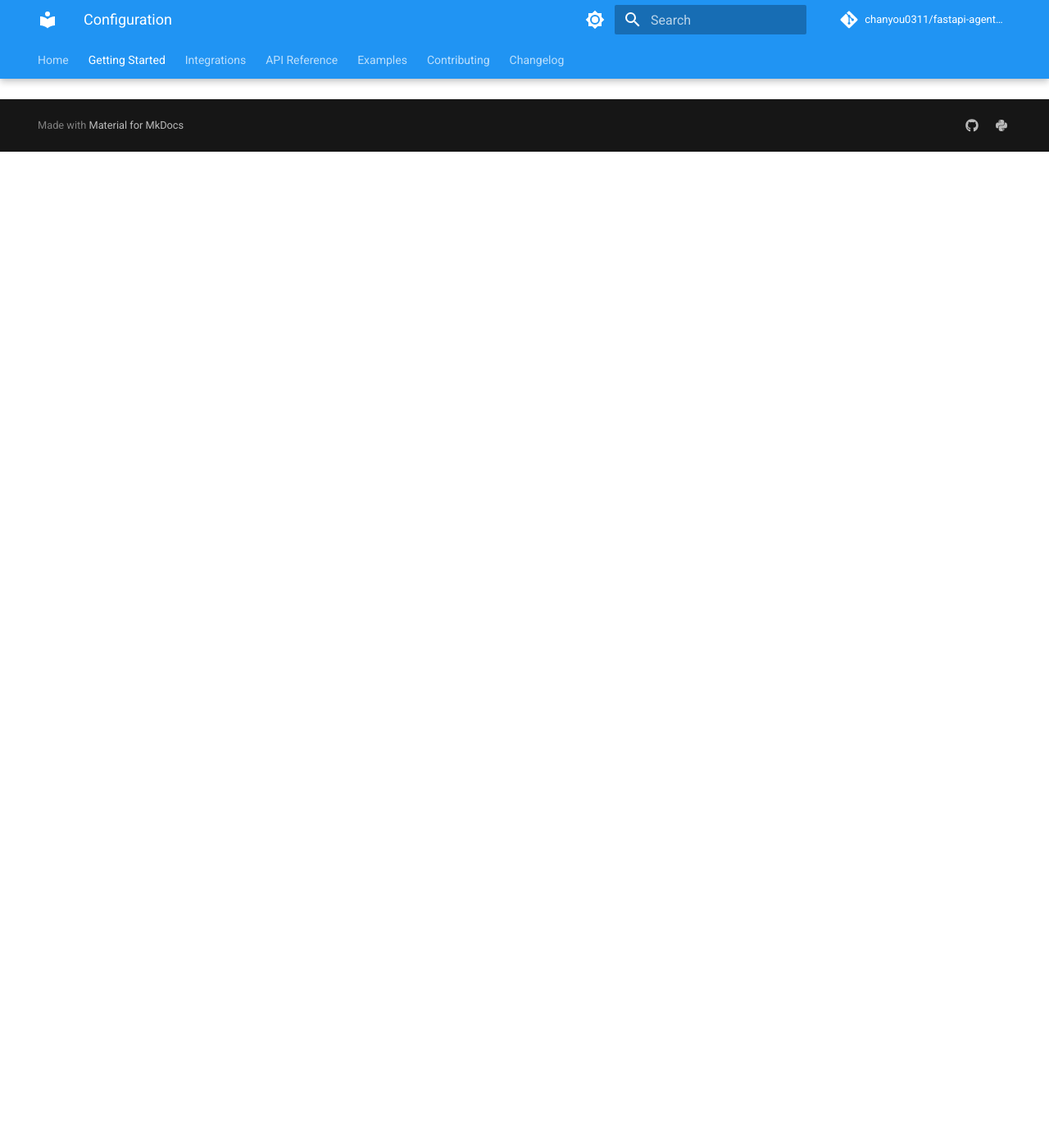
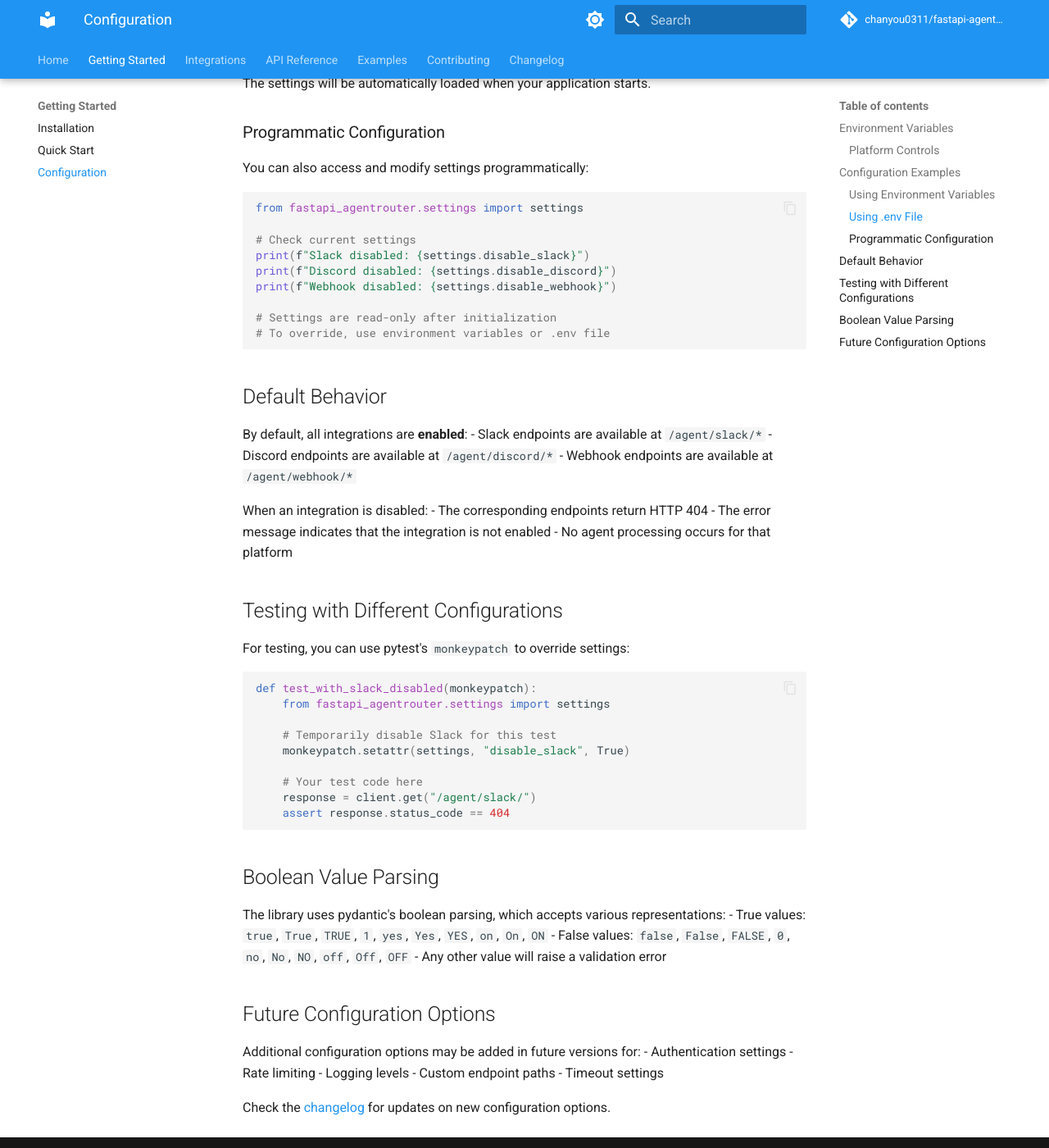
Before and after one commit to chanyou0311/fastapi-agentrouter, an MkDocs documentation site: the page built from docs/getting-started/configuration.md, in a window 1280 px wide and 1400 px high, scrolled down 1215 px. Shown: the whole window at 82% size. Built offline with MkDocs 1.6.1 and Material for MkDocs 9.7.7, drawn with Linux system fonts in a browser that asks for light colours; comment, search, counter and statistics services are not loaded; some of the changed text lies outside the part shown.

Commit message:
feat: migrate environment variables to pydantic-settings
- Add pydantic-settings dependency
- Create Settings model for configuration management
- Refactor all environment variable usage to use Settings
- Update tests to use monkeypatch instead of direct env manipulation
- Document all environment variables in configuration guide
- Update README to reference pydantic-settings usage

````diff
--- a/docs/getting-started/configuration.md
+++ b/docs/getting-started/configuration.md
@@ -1,3 +1,103 @@
 # Configuration
 
-Coming soon.
+FastAPI AgentRouter uses environment variables for configuration. All settings are optional and have sensible defaults, so the library works out of the box without any configuration.
+
+## Environment Variables
+
+The library uses [pydantic-settings](https://docs.pydantic.dev/latest/concepts/pydantic_settings/) for configuration management. You can set these variables in your environment or in a `.env` file in your project root.
+
+### Platform Controls
+
+| Variable | Type | Default | Description |
+|----------|------|---------|-------------|
+| `DISABLE_SLACK` | bool | `false` | Disable Slack integration endpoints. When set to `true`, all Slack endpoints will return 404. |
+| `DISABLE_DISCORD` | bool | `false` | Disable Discord integration endpoints. When set to `true`, all Discord endpoints will return 404. |
+| `DISABLE_WEBHOOK` | bool | `false` | Disable webhook endpoints. When set to `true`, all webhook endpoints will return 404. |
+
+## Configuration Examples
+
+### Using Environment Variables
+
+```bash
+# Disable specific integrations
+export DISABLE_SLACK=true
+export DISABLE_DISCORD=true
+
+# Run your application
+python main.py
+```
+
+### Using .env File
+
+Create a `.env` file in your project root:
+
+```env
+# Disable specific integrations
+DISABLE_SLACK=true
+DISABLE_DISCORD=false
+DISABLE_WEBHOOK=false
+```
+
+The settings will be automatically loaded when your application starts.
+
+### Programmatic Configuration
+
+You can also access and modify settings programmatically:
+
+```python
+from fastapi_agentrouter.settings import settings
+
+# Check current settings
+print(f"Slack disabled: {settings.disable_slack}")
+print(f"Discord disabled: {settings.disable_discord}")
+print(f"Webhook disabled: {settings.disable_webhook}")
+
+# Settings are read-only after initialization
+# To override, use environment variables or .env file
+```
+
+## Default Behavior
+
+By default, all integrations are **enabled**:
+- Slack endpoints are available at `/agent/slack/*`
+- Discord endpoints are available at `/agent/discord/*`
+- Webhook endpoints are available at `/agent/webhook/*`
+
+When an integration is disabled:
+- The corresponding endpoints return HTTP 404
+- The error message indicates that the integration is not enabled
+- No agent processing occurs for that platform
+
+## Testing with Different Configurations
+
+For testing, you can use pytest's `monkeypatch` to override settings:
+
+```python
+def test_with_slack_disabled(monkeypatch):
+    from fastapi_agentrouter.settings import settings
+
+    # Temporarily disable Slack for this test
+    monkeypatch.setattr(settings, "disable_slack", True)
+
+    # Your test code here
+    response = client.get("/agent/slack/")
+    assert response.status_code == 404
+```
+
+## Boolean Value Parsing
+
+The library uses pydantic's boolean parsing, which accepts various representations:
+- True values: `true`, `True`, `TRUE`, `1`, `yes`, `Yes`, `YES`, `on`, `On`, `ON`
+- False values: `false`, `False`, `FALSE`, `0`, `no`, `No`, `NO`, `off`, `Off`, `OFF`
+- Any other value will raise a validation error
+
+## Future Configuration Options
+
+Additional configuration options may be added in future versions for:
+- Authentication settings
+- Rate limiting
+- Logging levels
+- Custom endpoint paths
+- Timeout settings
+
+Check the [changelog](../changelog.md) for updates on new configuration options.
--- a/pyproject.toml
+++ b/pyproject.toml
@@ -30,6 +30,7 @@
 dependencies = [
     "fastapi>=0.100.0",
     "pydantic>=2.0.0",
+    "pydantic-settings>=2.0.0",
 ]
 
 [project.optional-dependencies]
````
Also changed, not shown: README.md (+5 -1 lines), 7 other files.
